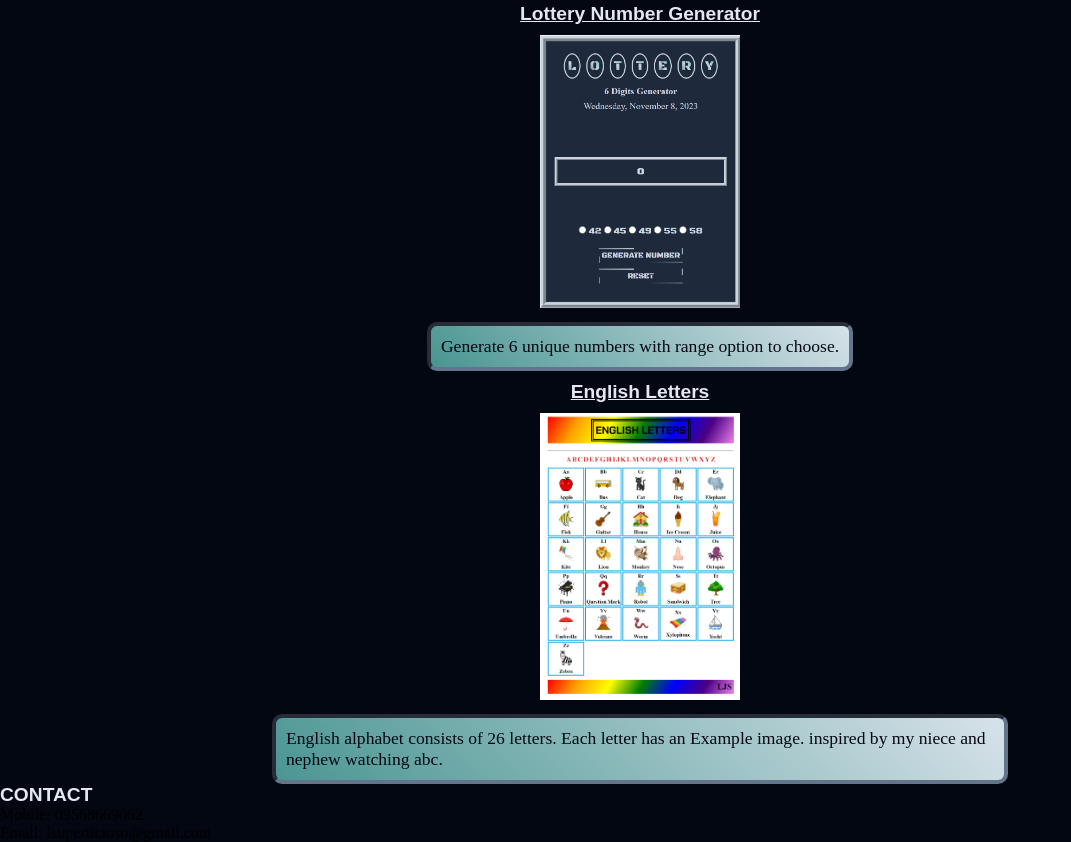
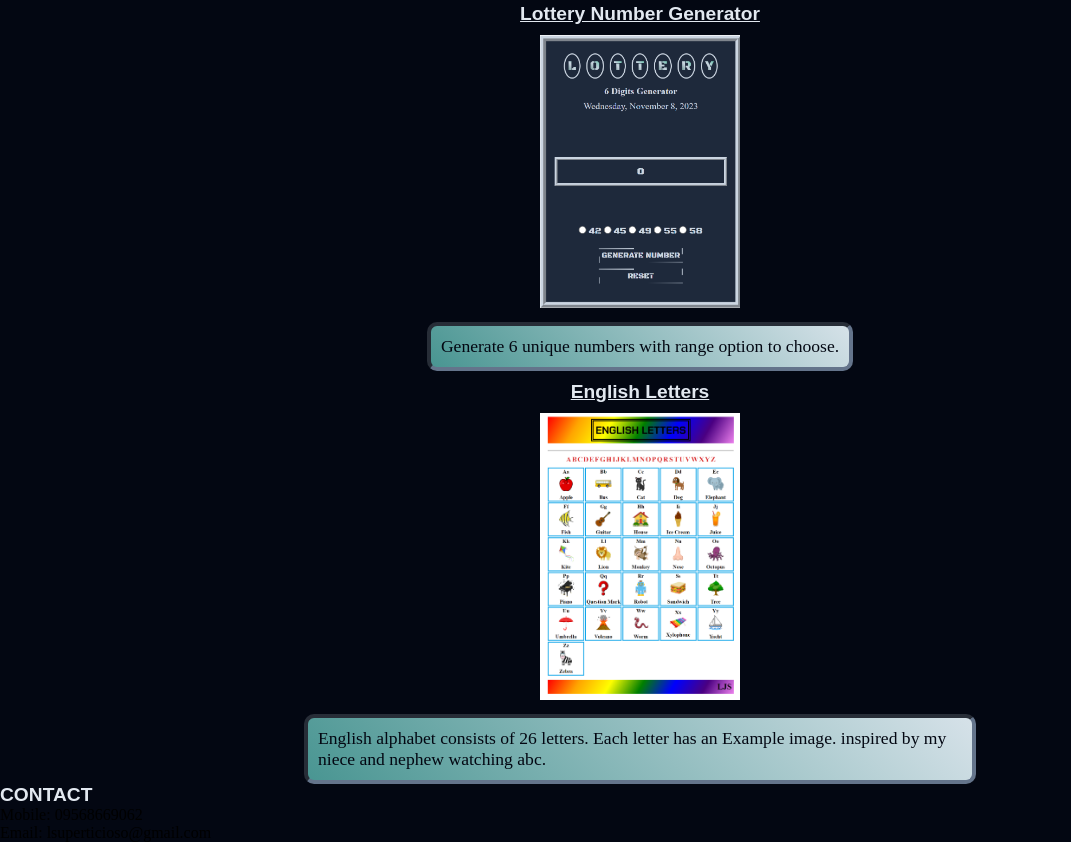
Before and after one commit to Loyds1995/Portfolio-demo, a website built with Vite: page index.html in a window 1280 px wide. Shown: the part 3326-4168 px from the top of the page, without its empty margins (0-1071 px from the left). Built offline with nearby package versions, Linux system fonts and the light colour scheme; a web font is replaced by a local one.

Commit message:
added margin in description

```diff
--- a/components/work-project.css
+++ b/components/work-project.css
@@ -37,6 +37,7 @@
 }
 
 .work-project-description{
+  margin-inline: 2rem;
   background-image: linear-gradient(45deg,var(--cr-slate200),var(--cr-teal700),var(--cr-slate200));
   background-size: 300% 300%;
   color: var(--cr-gray950);
```
